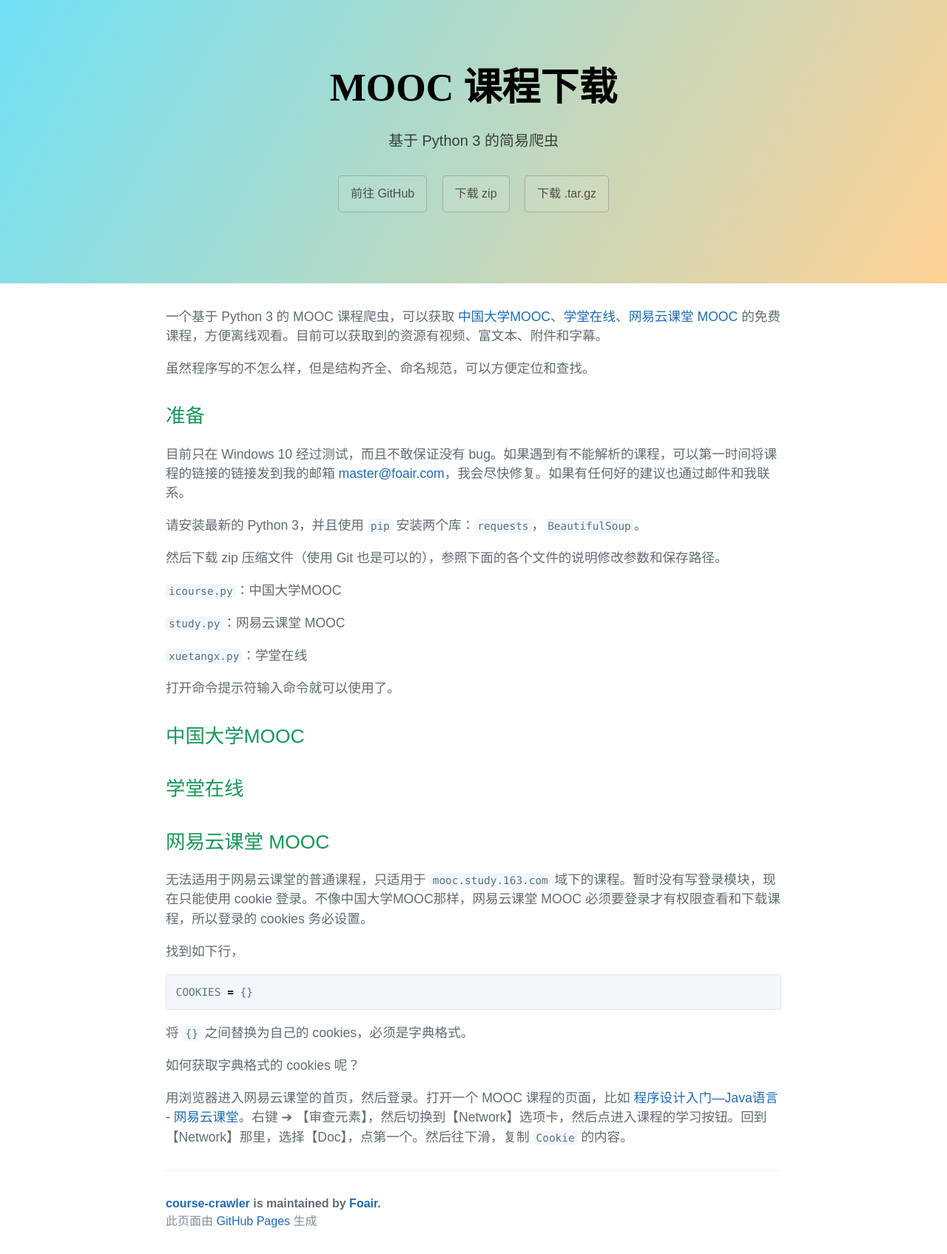
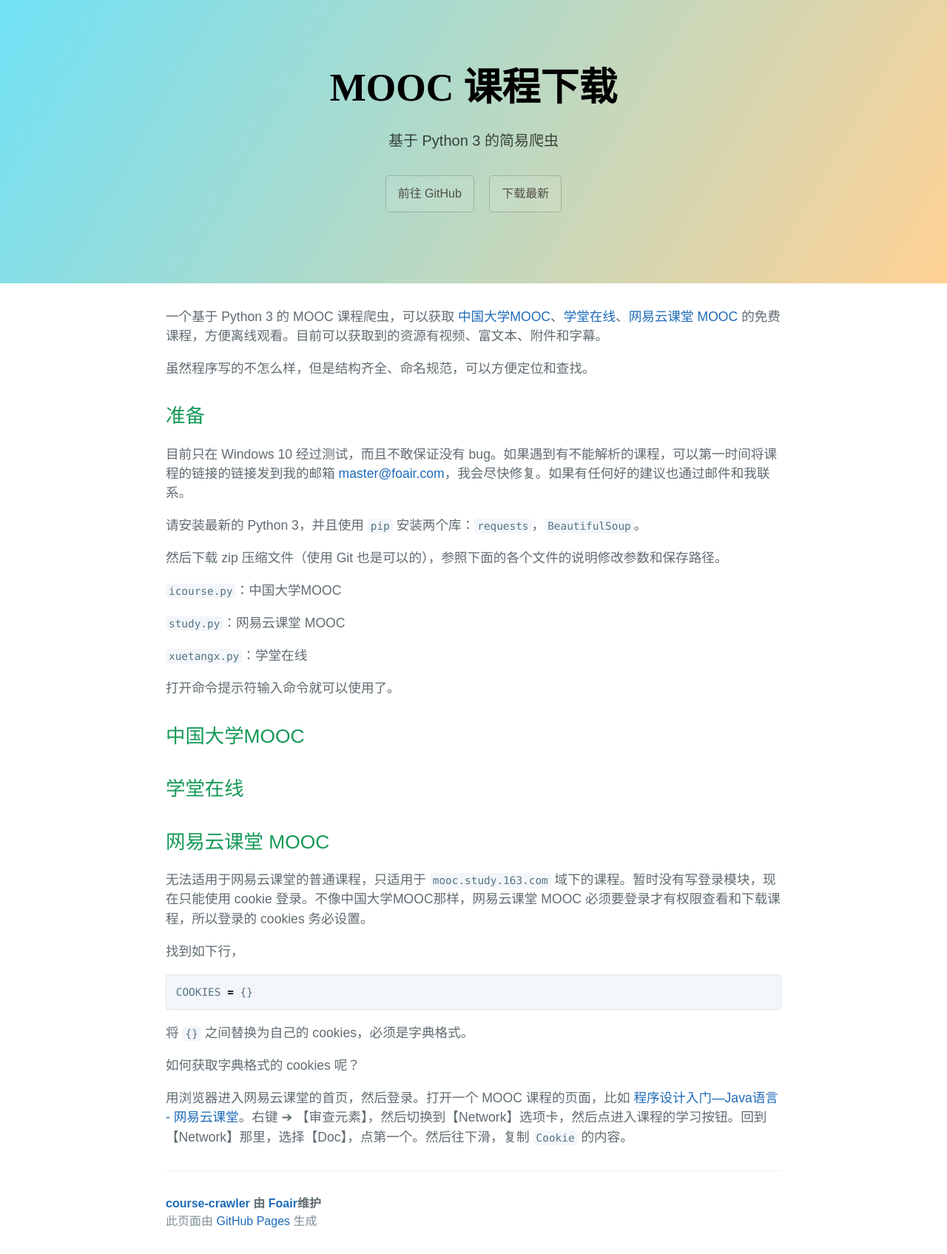
Before and after one commit to Foair/course-crawler, a Jekyll site: the page built from index.md, in a window 1280 px wide. Shown: the whole page at 74% size. Built offline with Jekyll 4.4.1, drawn with Linux system fonts in a browser that asks for light colours.

Commit message:
https://github.com/Foair/course-crawler/archive/master.zip

```diff
--- a/_config.yml
+++ b/_config.yml
@@ -1,6 +1,4 @@
 title: MOOC 课程下载
 description: 基于 Python 3 的简易爬虫
 show_downloads: true
-google_analytics:
 theme: jekyll-theme-cayman
-repository: Foair/test
--- a/_layouts/default.html
+++ b/_layouts/default.html
@@ -15,10 +15,7 @@
       {% if site.github.is_project_page %}
         <a href="{{ site.github.repository_url }}" class="btn">前往 GitHub</a>
       {% endif %}
-      {% if site.show_downloads %}
-        <a href="{{ site.github.zip_url }}" class="btn">下载 zip</a>
-        <a href="{{ site.github.tar_url }}" class="btn">下载 .tar.gz</a>
-      {% endif %}
+      <a href="https://github.com/Foair/course-crawler/archive/master.zip" class="btn">下载最新</a>
     </section>
 
     <section class="main-content">
@@ -26,22 +23,10 @@
 
       <footer class="site-footer">
         {% if site.github.is_project_page %}
-          <span class="site-footer-owner"><a href="{{ site.github.repository_url }}">{{ site.github.repository_name }}</a> is maintained by <a href="{{ site.github.owner_url }}">{{ site.github.owner_name }}</a>.</span>
+          <span class="site-footer-owner"><a href="{{ site.github.repository_url }}">{{ site.github.repository_name }}</a> 由 <a href="{{ site.github.owner_url }}">{{ site.github.owner_name }}</a>维护</span>
         {% endif %}
         <span class="site-footer-credits">此页面由 <a href="https://pages.github.com/">GitHub Pages</a> 生成</span>
       </footer>
     </section>
-
-    {% if site.google_analytics %}
-      <script type="text/javascript">
-        (function(i,s,o,g,r,a,m){i['GoogleAnalyticsObject']=r;i[r]=i[r]||function(){
-        (i[r].q=i[r].q||[]).push(arguments)},i[r].l=1*new Date();a=s.createElement(o),
-        m=s.getElementsByTagName(o)[0];a.async=1;a.src=g;m.parentNode.insertBefore(a,m)
-        })(window,document,'script','//www.google-analytics.com/analytics.js','ga');
-
-        ga('create', '{{ site.google_analytics }}', 'auto');
-        ga('send', 'pageview');
-      </script>
-    {% endif %}
   </body>
 </html>
--- a/_sass/jekyll-theme-cayman.scss
+++ b/_sass/jekyll-theme-cayman.scss
@@ -1,4 +1,4 @@
-@charset "UTF-8";
+@charset "utf-8";
 @import "normalize";
 @import "rouge-github";
 @import "variables";
@@ -109,7 +109,7 @@
 .project-name {
   margin-top: 0;
   margin-bottom: 0.1rem;
-  font-family: 华文宋体, "Times New Roman", 宋体;
+  font-family: 华文宋体;
 
   @include large {
     font-size: 3.25rem;
```
